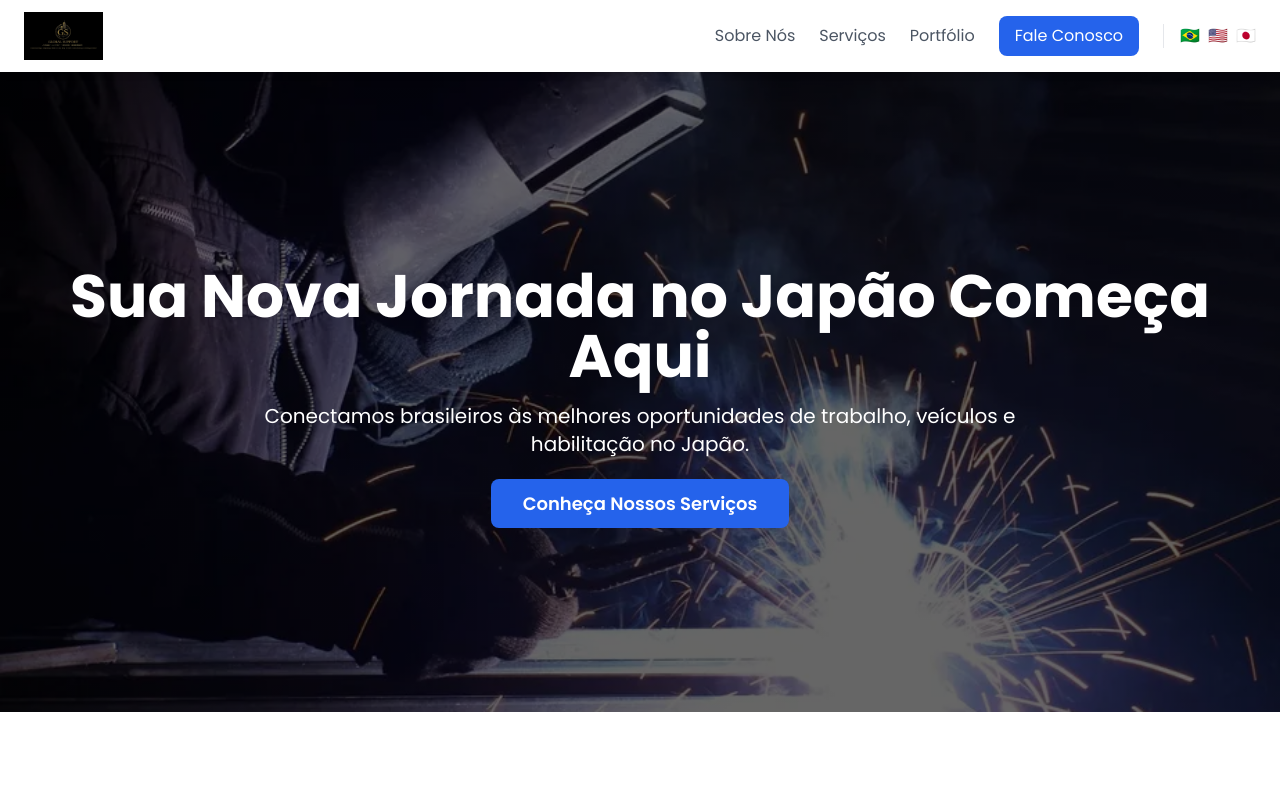
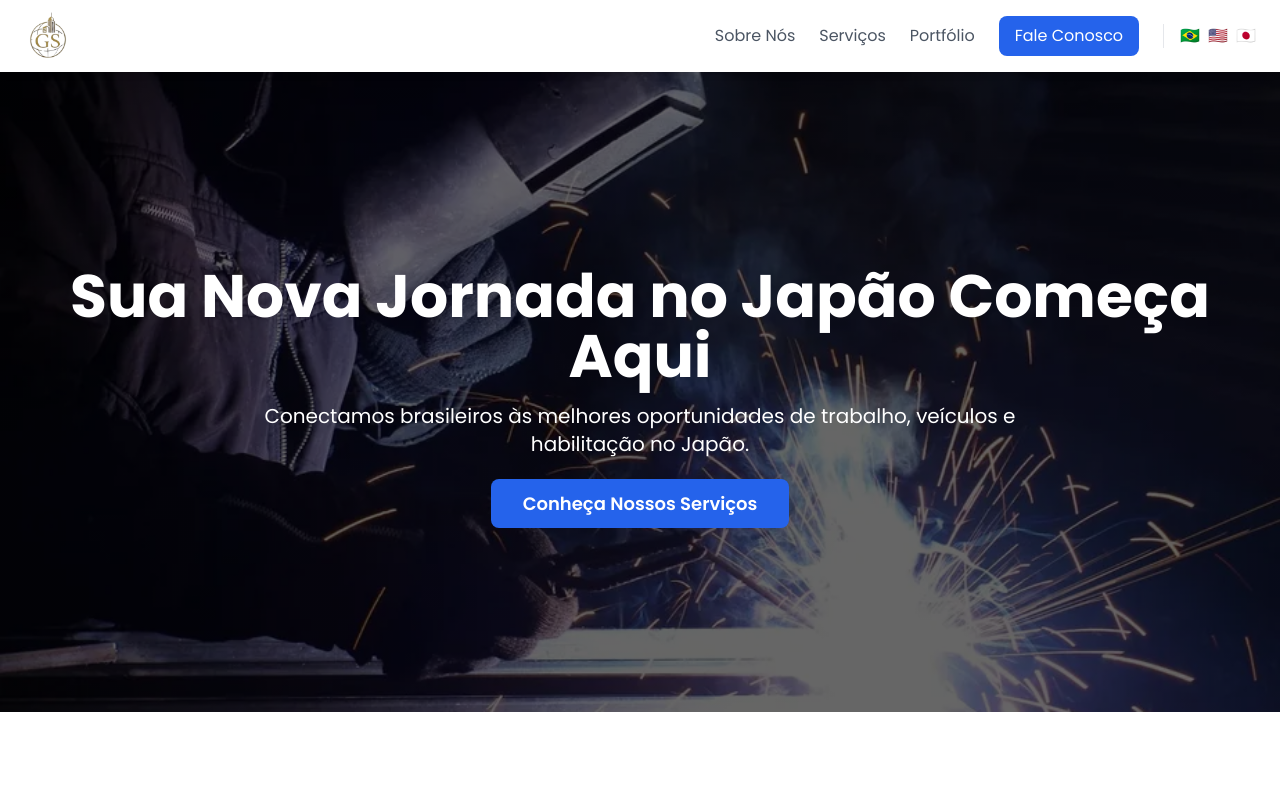
Before and after one commit to felipefabricio31/japan-website, a plain HTML site: page index.html in a window 1280 px wide. Shown: the top 790 px of the page. Drawn offline with nearby package versions, Linux system fonts and the light colour scheme.

Commit message:
changes logo image

```diff
--- a/index.html
+++ b/index.html
@@ -53,7 +53,7 @@
     <header class="bg-white shadow-md sticky top-0 z-50 relative">
         <nav class="container mx-auto px-6 py-3 flex justify-between items-center">
             <a href="#">
-                <img src="https://github.com/felipefabricio31/japan-website/blob/main/logo_global.jpg?raw=true" alt="Logo Global Support" class="h-12 w-auto">
+                <img src="https://github.com/felipefabricio31/japan-website/blob/main/logo_3.png?raw=true" alt="Logo Global Support" class="h-12 w-auto">
             </a>
             <div class="hidden md:flex items-center space-x-6">
                 <a href="#sobre" class="text-gray-600 hover:text-blue-600 transition" data-translate="nav_about">Sobre Nós</a>
```
